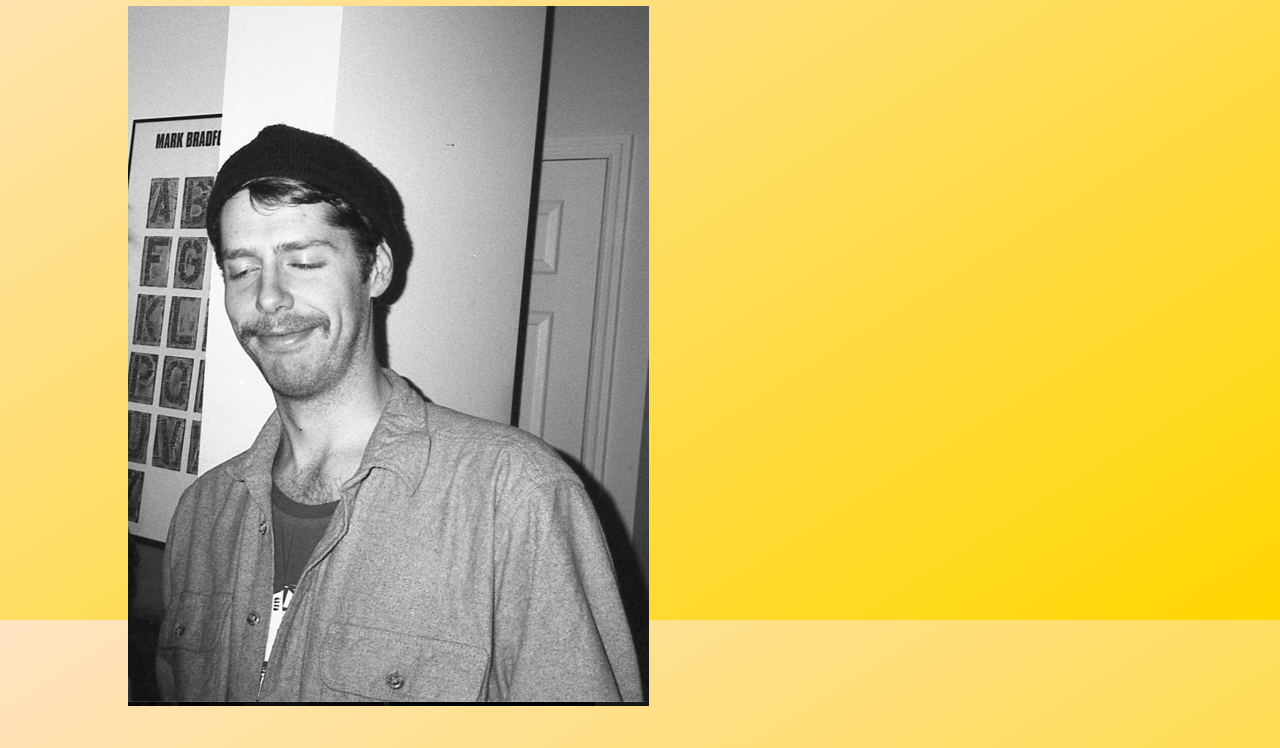
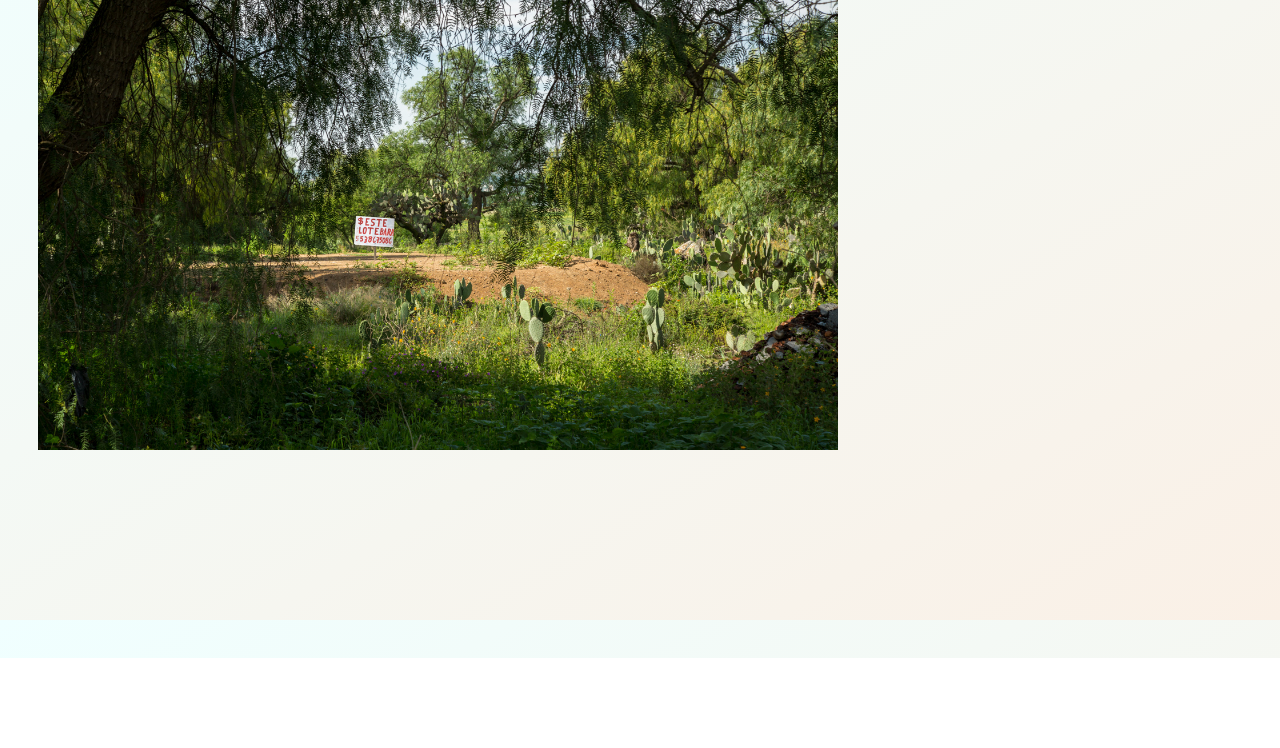
Before and after one commit to waldrep/personal_website, a plain HTML site: page index.html in a window 1280 px wide. Shown: the part 180-928 px from the top of the page. After the commit the page ends 838 px from the top, so only its background shows below. Drawn offline with Linux system fonts and the light colour scheme.

Commit message:
change image :(

```diff
--- a/index.html
+++ b/index.html
@@ -7,14 +7,14 @@
     <style>
     	.michael{
 			width: 10%;
-			margin: 10%;
+			margin: 3%;
 		}
 		body{
-			background: Bisque; /* For browsers that do not support gradients */
-  			background: -webkit-linear-gradient(left top, Bisque, Gold); /* For Safari 5.1 to 6.0 */
-			background: -o-linear-gradient(bottom right, Bisque, Gold); /* For Opera 11.1 to 12.0 */
-			background: -moz-linear-gradient(bottom right, Bisque, Gold); /* For Firefox 3.6 to 15 */
-			background: linear-gradient(to bottom right, Bisque, Gold); /* Standard syntax */
+			background: Azure; /* For browsers that do not support gradients */
+  			background: -webkit-linear-gradient(left top, Azure, Linen); /* For Safari 5.1 to 6.0 */
+			background: -o-linear-gradient(bottom right, Azure, Linen); /* For Opera 11.1 to 12.0 */
+			background: -moz-linear-gradient(bottom right, Azure, Linen); /* For Firefox 3.6 to 15 */
+			background: linear-gradient(to bottom right, Azure, Linen); /* Standard syntax */
 			height:100%;
 			margin:0;
 			background-repeat: no-repeat;
@@ -35,7 +35,7 @@
 <body>
 	<a href="mailto:mcwaldrep@gmail.com?Subject=Hey"><div class = "michael">
 	<h1>hi</h1>
-	<img src="me.png">
+	<img src="static/1X5A0763.jpg" width=800px>
 	</div></a>
 </body>
 </html>
```
Also changed, not shown: static/1X5A0763.jpg (added), static/1X5A5262.jpg (added).
